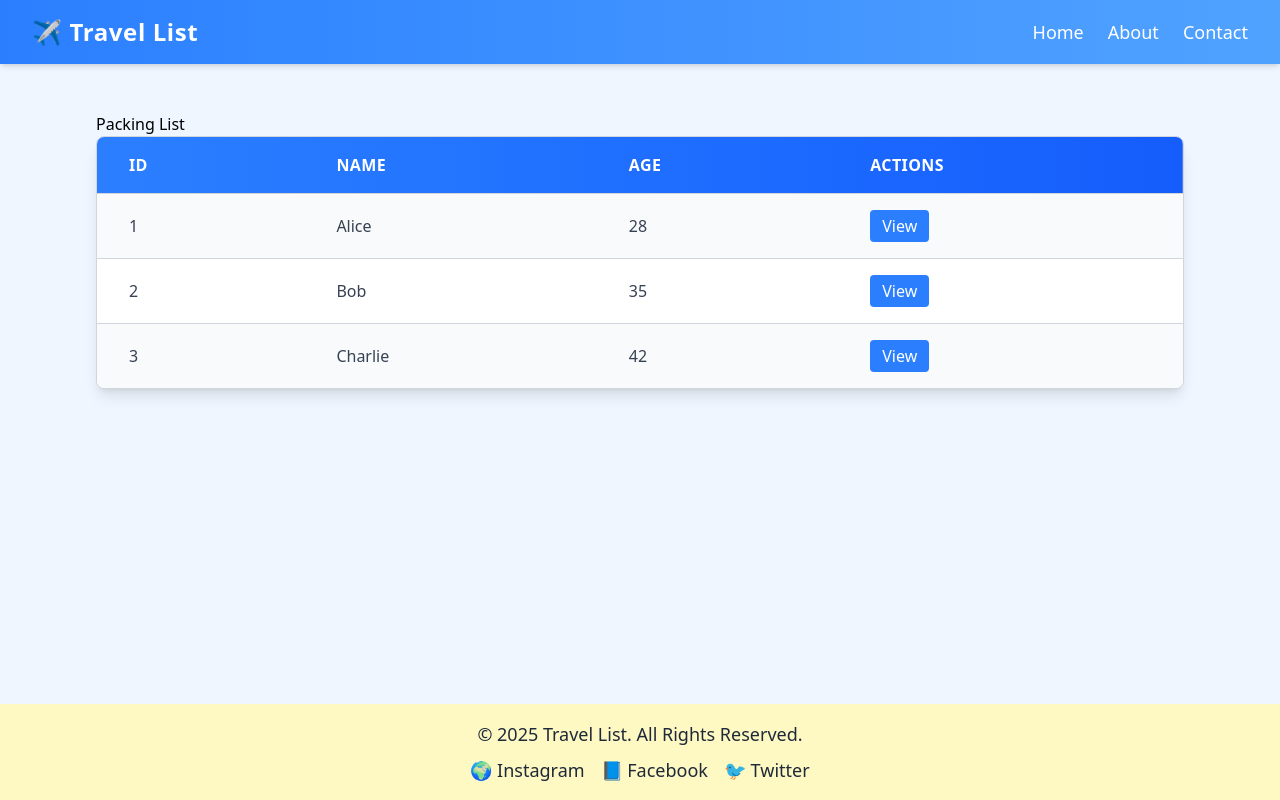
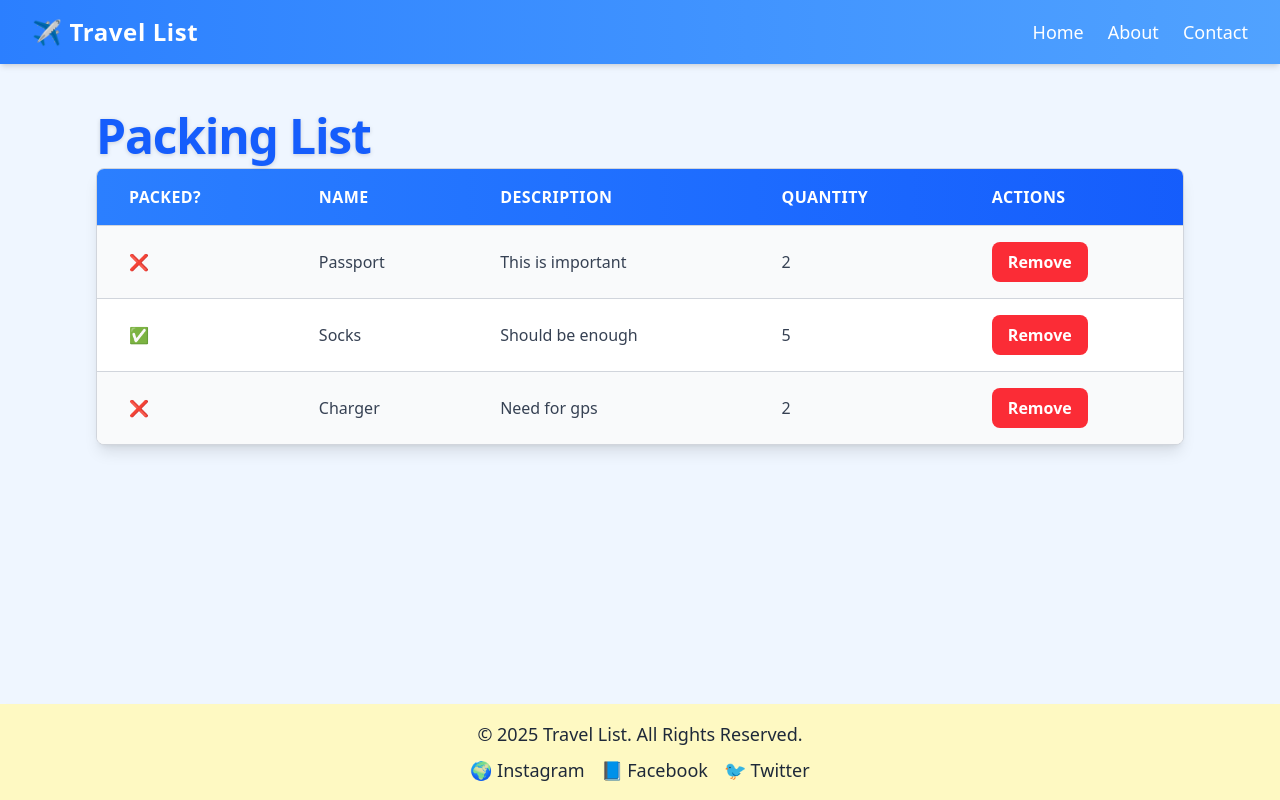
Before and after one commit to brunnoTripovichy/react-travel-list, a React (Vite) app: page /packing-list in a window 1280 px wide. Built offline with nearby package versions, Linux system fonts and the light colour scheme.

Commit message:
feat: packing item and header style

```diff
--- /dev/null
+++ b/src/components/Header1.tsx
@@ -0,0 +1,22 @@
+import React from 'react';
+
+interface Header1Props {
+  children: React.ReactNode;
+  className?: string; // Allow custom styles if needed
+}
+
+const Header1: React.FC<Header1Props> = ({ children, className = '' }) => {
+  return (
+    <h1
+      className={`text-2xl sm:text-3xl md:text-4xl lg:text-5xl font-extrabold
+                  text-blue-600 tracking-tight
+                  drop-shadow-sm ${className}`}
+      role="heading"
+      aria-level={1}
+    >
+      {children}
+    </h1>
+  );
+};
+
+export default Header1;
--- a/src/features/PackingList.tsx
+++ b/src/features/PackingList.tsx
@@ -1,30 +1,28 @@
 import DataTable from '../components/DataTable';
+import Header1 from '../components/Header1';
+import { data, type Item } from './data.';
+import RemoveItem from './RemoveItem';
 
 const PackingList = () => {
   const columns = [
-    { key: 'id', header: 'ID' },
+    {
+      key: 'packed',
+      header: 'Packed?',
+      render: (row: Item) => (row.packed ? '✅' : '❌'),
+    },
     { key: 'name', header: 'Name' },
-    { key: 'age', header: 'Age' },
+    { key: 'description', header: 'Description' },
+    { key: 'quantity', header: 'Quantity' },
     {
       key: 'actions',
       header: 'Actions',
-      render: () => (
-        <button className="px-3 py-1 bg-blue-500 text-white rounded hover:bg-blue-700">
-          View
-        </button>
-      ),
+      render: () => <RemoveItem />,
     },
-  ];
-
-  const data = [
-    { id: 1, name: 'Alice', age: 28 },
-    { id: 2, name: 'Bob', age: 35 },
-    { id: 3, name: 'Charlie', age: 42 },
   ];
 
   return (
     <div>
-      <h1>Packing List</h1>
+      <Header1 className="mb-2">Packing List</Header1>
       <DataTable columns={columns} data={data} />
     </div>
   );
--- /dev/null
+++ b/src/features/RemoveItem.tsx
@@ -0,0 +1,11 @@
+import Button from '../components/Button';
+
+const RemoveItem = () => {
+  return (
+    <Button variant="danger" size="sm" ariaLabel="Remove">
+      Remove
+    </Button>
+  );
+};
+
+export default RemoveItem;
--- /dev/null
+++ b/src/features/data..ts
@@ -0,0 +1,31 @@
+export interface Item {
+  id: number;
+  name: string;
+  description?: string;
+  quantity?: number;
+  packed?: boolean;
+}
+
+export const data: Item[] = [
+  {
+    id: 1,
+    name: 'Passport',
+    description: 'This is important',
+    quantity: 2,
+    packed: false,
+  },
+  {
+    id: 2,
+    name: 'Socks',
+    description: 'Should be enough',
+    quantity: 5,
+    packed: true,
+  },
+  {
+    id: 3,
+    name: 'Charger',
+    description: 'Need for gps',
+    quantity: 2,
+    packed: false,
+  },
+];
```
Also changed, not shown: src/components/Checkbox.tsx (added).
